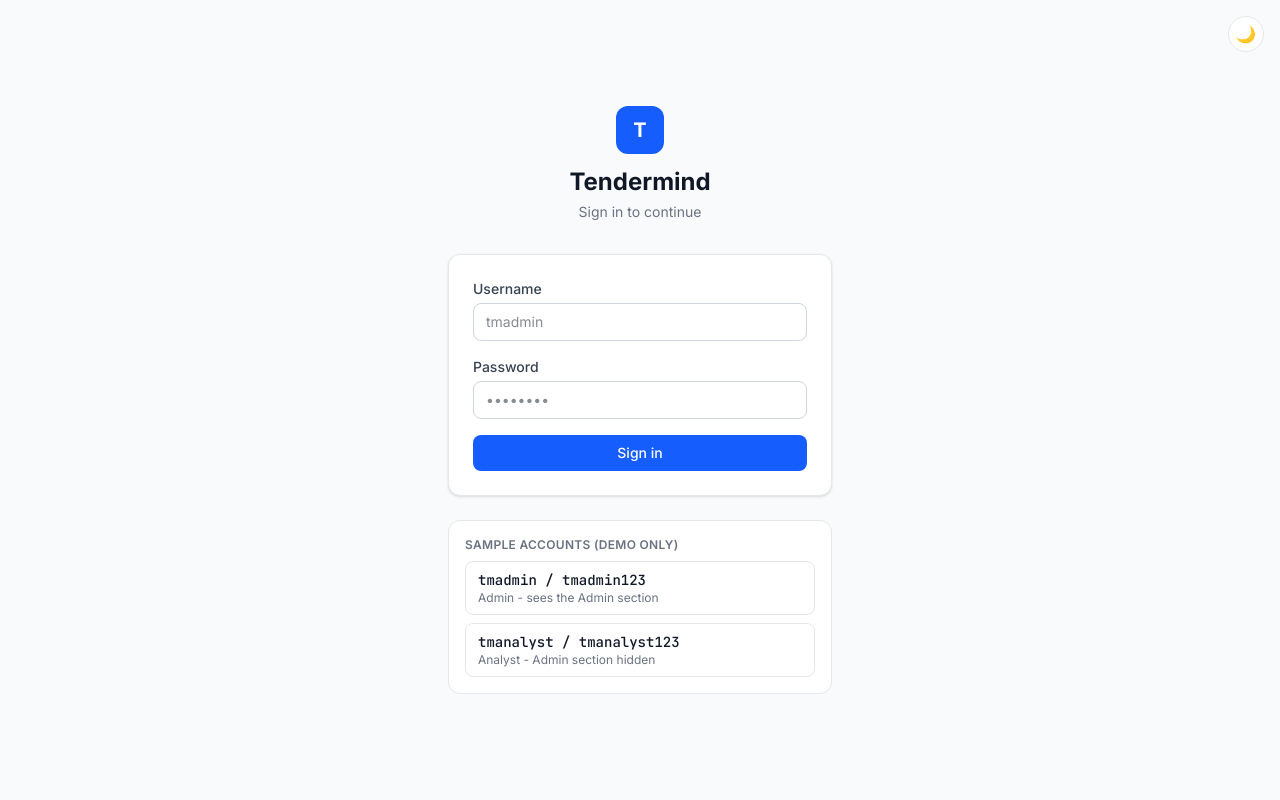
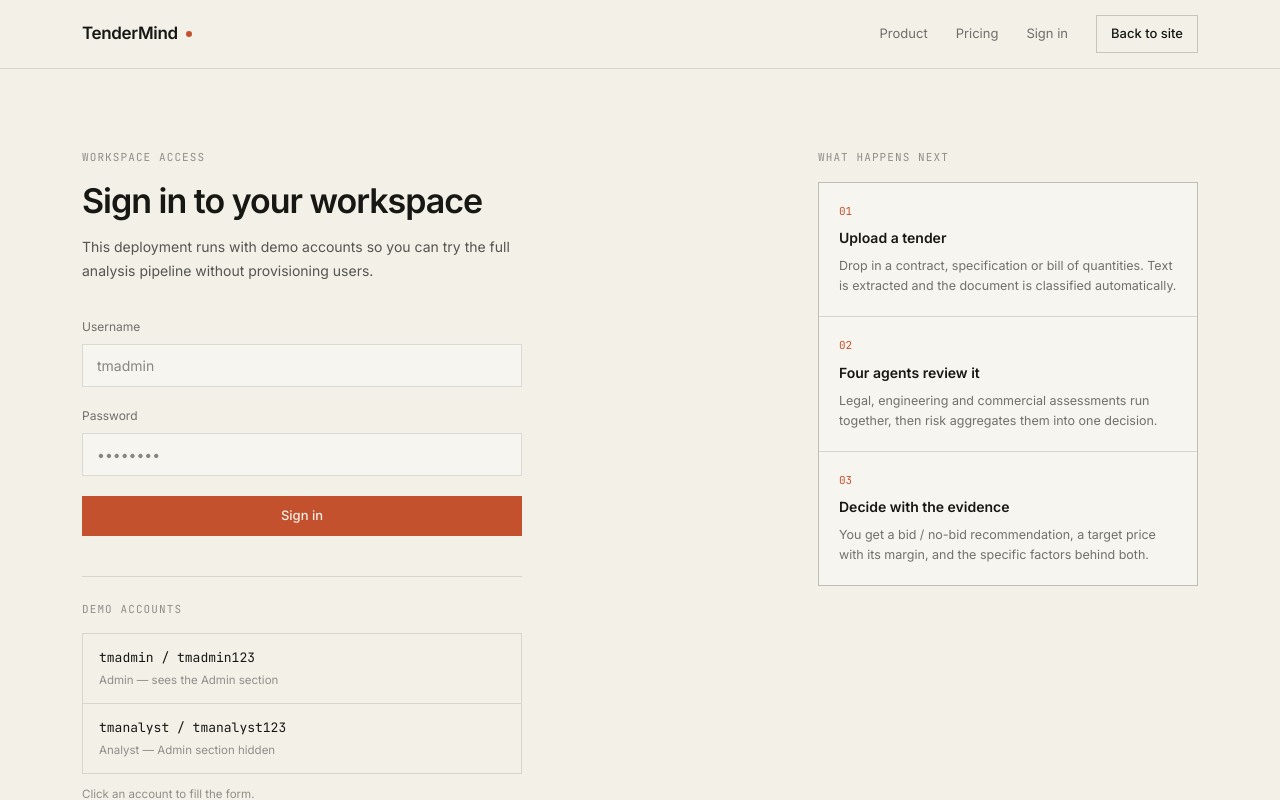
Before and after one commit to arjunrapid/tendermind-dev, a Next.js app: page /login in a window 1280 px wide. Shown: the top 800 px of the page. Built offline with nearby package versions, Linux system fonts and the light colour scheme.

Commit message:
Restyle sign-in as the TenderMind marketing page

```diff
--- a/app/login/page.tsx
+++ b/app/login/page.tsx
@@ -3,17 +3,34 @@
 import { useEffect, useState } from 'react';
 import { useRouter } from 'next/navigation';
 import { useAuth } from '@/lib/auth';
-import { useTheme } from '@/lib/theme';
+import { Btn, MarketingShell, MicroLabel } from '@/components/ui';
 
 const SAMPLE_ACCOUNTS = [
-  { username: 'tmadmin', password: 'tmadmin123', label: 'Admin - sees the Admin section' },
-  { username: 'tmanalyst', password: 'tmanalyst123', label: 'Analyst - Admin section hidden' },
+  { username: 'tmadmin', password: 'tmadmin123', label: 'Admin — sees the Admin section' },
+  { username: 'tmanalyst', password: 'tmanalyst123', label: 'Analyst — Admin section hidden' },
+];
+
+const NEXT_STEPS = [
+  {
+    step: '01',
+    title: 'Upload a tender',
+    body: 'Drop in a contract, specification or bill of quantities. Text is extracted and the document is classified automatically.',
+  },
+  {
+    step: '02',
+    title: 'Four agents review it',
+    body: 'Legal, engineering and commercial assessments run together, then risk aggregates them into one decision.',
+  },
+  {
+    step: '03',
+    title: 'Decide with the evidence',
+    body: 'You get a bid / no-bid recommendation, a target price with its margin, and the specific factors behind both.',
+  },
 ];
 
 export default function LoginPage() {
   const router = useRouter();
   const { user, isLoading, login } = useAuth();
-  const { theme, toggleTheme } = useTheme();
   const [username, setUsername] = useState('');
   const [password, setPassword] = useState('');
   const [error, setError] = useState<string | null>(null);
@@ -38,83 +55,93 @@
     setError(null);
   };
 
+  const inputClass =
+    'w-full bg-panel border border-line px-3.5 py-2.5 text-[14px] text-ink outline-none focus:border-line-strong';
+
   return (
-    <main className="min-h-screen bg-gray-50 dark:bg-gray-900 flex items-center justify-center px-4 relative">
-      <button
-        onClick={toggleTheme}
-        aria-label={theme === 'dark' ? 'Switch to light theme' : 'Switch to dark theme'}
-        title={theme === 'dark' ? 'Switch to light theme' : 'Switch to dark theme'}
-        className="absolute top-4 right-4 h-9 w-9 rounded-full flex items-center justify-center text-base border border-gray-200 dark:border-gray-700 text-gray-600 dark:text-gray-300 hover:bg-gray-100 dark:hover:bg-gray-700 transition-colors bg-white dark:bg-gray-800"
-      >
-        {theme === 'dark' ? '☀️' : '🌙'}
-      </button>
-      <div className="w-full max-w-sm">
-        <div className="text-center mb-8">
-          <div className="h-12 w-12 rounded-xl bg-blue-600 text-white flex items-center justify-center font-bold text-xl mx-auto mb-3">
-            T
-          </div>
-          <h1 className="text-2xl font-bold text-gray-900 dark:text-gray-100">Tendermind</h1>
-          <p className="text-gray-500 dark:text-gray-400 text-sm mt-1">Sign in to continue</p>
-        </div>
+    <MarketingShell ctaHref="/welcome" ctaLabel="Back to site">
+      <section className="max-w-[1180px] mx-auto px-8 py-20">
+        <div className="grid gap-16 lg:grid-cols-[minmax(0,1fr)_380px]">
+          {/* Sign-in */}
+          <div className="max-w-[440px]">
+            <MicroLabel className="mb-4">Workspace access</MicroLabel>
+            <h1 className="text-[34px] leading-[1.1] font-semibold tracking-[-0.03em]">
+              Sign in to your workspace
+            </h1>
+            <p className="mt-4 text-[14px] leading-[1.7] text-ink-72">
+              This deployment runs with demo accounts so you can try the full analysis pipeline
+              without provisioning users.
+            </p>
 
-        <form
-          onSubmit={handleSubmit}
-          className="bg-white dark:bg-gray-800 rounded-xl shadow-sm border border-gray-200 dark:border-gray-700 p-6 space-y-4"
-        >
+            <form onSubmit={handleSubmit} className="mt-9 space-y-5">
               <div>
-            <label className="block text-sm font-medium text-gray-700 dark:text-gray-300 mb-1">Username</label>
+                <label className="block text-[12px] text-ink-60 mb-2">Username</label>
                 <input
                   type="text"
                   value={username}
                   onChange={(e) => setUsername(e.target.value)}
                   autoComplete="username"
-              className="w-full px-3 py-2 border border-gray-300 dark:border-gray-600 rounded-lg text-sm bg-white dark:bg-gray-800 text-gray-900 dark:text-gray-100"
+                  className={inputClass}
                   placeholder="tmadmin"
                 />
               </div>
               <div>
-            <label className="block text-sm font-medium text-gray-700 dark:text-gray-300 mb-1">Password</label>
+                <label className="block text-[12px] text-ink-60 mb-2">Password</label>
                 <input
                   type="password"
                   value={password}
                   onChange={(e) => setPassword(e.target.value)}
                   autoComplete="current-password"
-              className="w-full px-3 py-2 border border-gray-300 dark:border-gray-600 rounded-lg text-sm bg-white dark:bg-gray-800 text-gray-900 dark:text-gray-100"
+                  className={inputClass}
                   placeholder="••••••••"
                 />
               </div>
 
-          {error && <p className="text-red-600 dark:text-red-400 text-sm">{error}</p>}
+              {error ? <p className="text-[13px] text-danger">{error}</p> : null}
 
-          <button
-            type="submit"
-            className="w-full px-4 py-2 bg-blue-600 text-white rounded-lg hover:bg-blue-700 transition-colors font-medium text-sm"
-          >
+              <Btn type="submit" variant="accent" className="w-full">
                 Sign in
-          </button>
+              </Btn>
             </form>
 
-        <div className="mt-6 bg-white dark:bg-gray-800 rounded-xl border border-gray-200 dark:border-gray-700 p-4">
-          <p className="text-xs font-semibold text-gray-500 dark:text-gray-400 uppercase tracking-wide mb-2">
-            Sample accounts (demo only)
-          </p>
-          <div className="space-y-2">
-            {SAMPLE_ACCOUNTS.map((account) => (
+            <div className="mt-10 border-t border-line pt-6">
+              <MicroLabel className="mb-4">Demo accounts</MicroLabel>
+              <div className="border border-line">
+                {SAMPLE_ACCOUNTS.map((account, i) => (
                   <button
                     key={account.username}
                     type="button"
                     onClick={() => fillSample(account)}
-                className="w-full text-left px-3 py-2 rounded-lg border border-gray-200 dark:border-gray-700 hover:bg-gray-50 dark:hover:bg-gray-700 transition-colors"
+                    className={`w-full text-left px-4 py-3.5 hover:bg-ink-08 transition-colors ${
+                      i > 0 ? 'border-t border-line' : ''
+                    }`}
                   >
-                <p className="text-sm font-mono font-medium text-gray-900 dark:text-gray-100">
+                    <div className="font-mono text-[13px]">
                       {account.username} / {account.password}
-                </p>
-                <p className="text-xs text-gray-500 dark:text-gray-400">{account.label}</p>
+                    </div>
+                    <div className="text-[11.5px] text-ink-45 mt-1">{account.label}</div>
                   </button>
                 ))}
               </div>
+              <p className="mt-3 text-[11.5px] text-ink-45">Click an account to fill the form.</p>
             </div>
           </div>
-    </main>
+
+          {/* What happens next */}
+          <aside>
+            <MicroLabel className="mb-4">What happens next</MicroLabel>
+            <div className="grid gap-px bg-line border border-line">
+              {NEXT_STEPS.map((s) => (
+                <div key={s.step} className="bg-panel px-5 py-5">
+                  <div className="font-mono text-[11px] text-accent">{s.step}</div>
+                  <div className="text-[14px] font-semibold mt-2">{s.title}</div>
+                  <p className="text-[12.5px] leading-[1.6] text-ink-60 mt-2">{s.body}</p>
+                </div>
+              ))}
+            </div>
+          </aside>
+        </div>
+      </section>
+    </MarketingShell>
   );
 }
```
Lines whose indentation alone changed are shown as unchanged.
